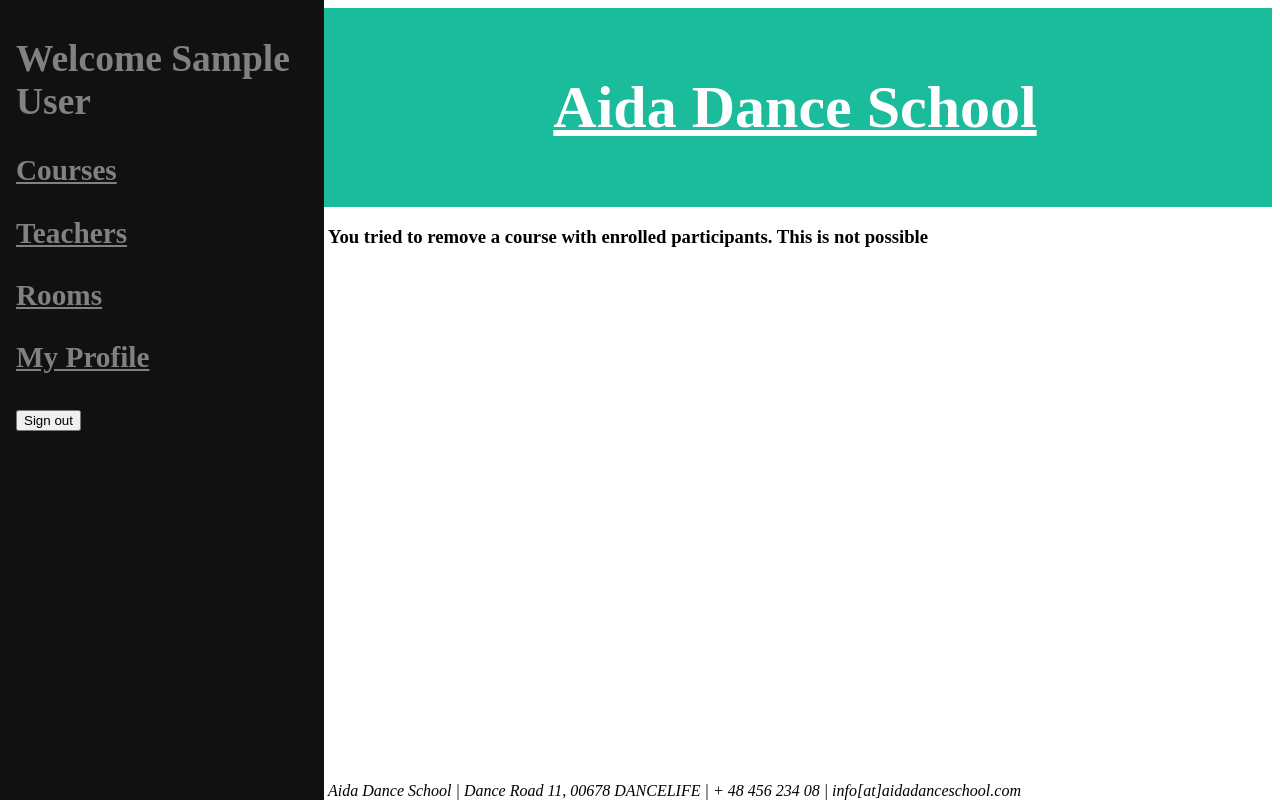
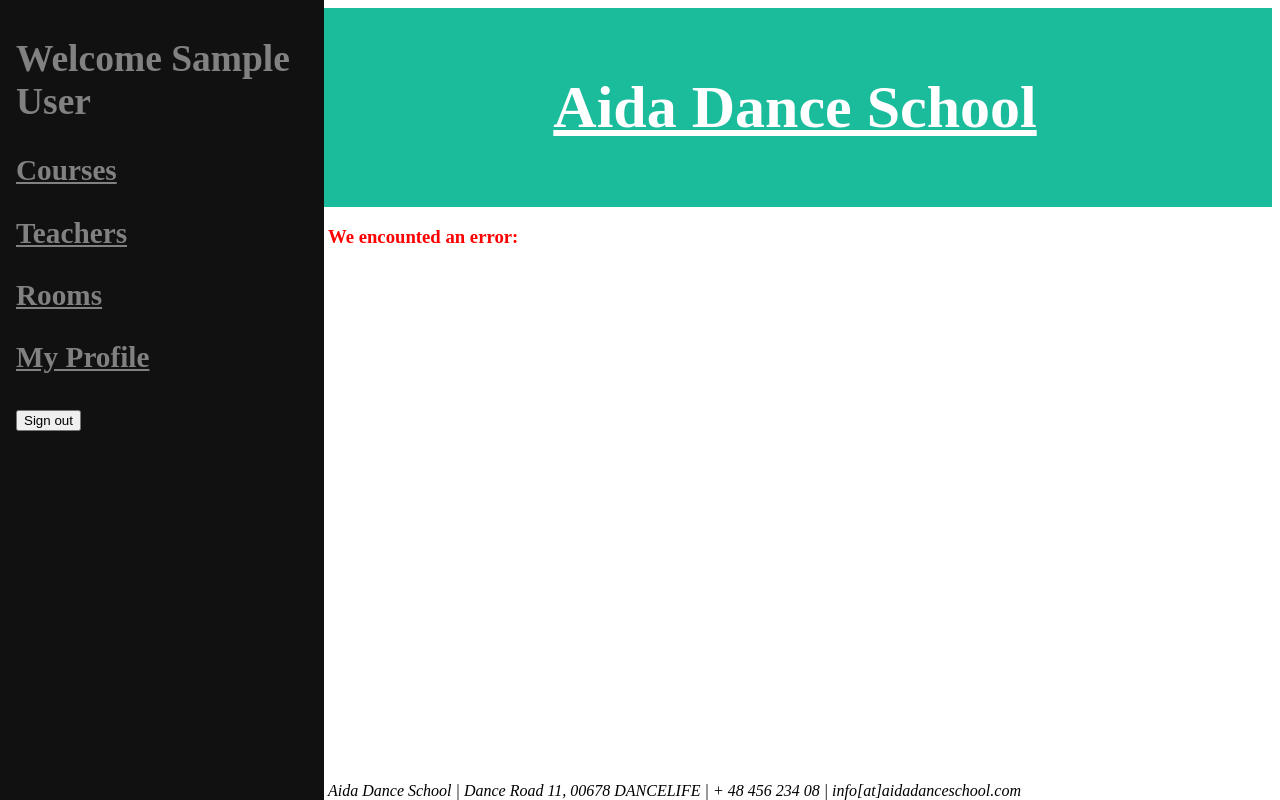
Before and after one commit to chpatola/flask_db, a Flask app: template templates/error.html in a window 1280 px wide. Run offline with Flask 2, Linux system fonts and the light colour scheme; the template is opened without the code that fills it, so the values that code supplies are empty; the visitor is signed in with stand-in values (Sample User, id 1).

Commit message:
Improved error catching

```diff
--- a/app.py
+++ b/app.py
@@ -1,5 +1,6 @@
 import os
 import sql_queries as queries
+import error_texts as errortext
 from flask import Flask
 from flask import redirect, render_template, request, session
 from flask_sqlalchemy import SQLAlchemy
@@ -47,13 +48,16 @@ def addcourse():
     room = request.form["room"]
 
     if session["usertype"] == 'admin':
-        sql = queries.add_course
-        db.session.execute(sql, {
-            "name": name, "startdate": startdate, "enddate": enddate, "time": time, "duration": duration, "occurances": occurances, "price": price, "teacher_id": teacher, "room_id": room})
-        db.session.commit()
-        return redirect("/")
+        try:
+            sql = queries.add_course
+            db.session.execute(sql, {
+                "name": name, "startdate": startdate, "enddate": enddate, "time": time, "duration": duration, "occurances": occurances, "price": price, "teacher_id": teacher, "room_id": room})
+            db.session.commit()
+            return redirect("/")
+        except:
+            return render_template("error.html", errortext=errortext.incorrect_input)
     else:
-        return redirect("/error")
+        return render_template("error.html",errortext=errortext.access_missing)
 
 
 @app.route("/addteacher", methods=["POST"])
@@ -64,13 +68,17 @@ def addteacher():
     email = request.form["email"]
     hourlysalary = request.form["hourlysalary"]
     if session["usertype"] == 'admin':
-        sql = queries.add_teacher
-        db.session.execute(sql, {"firstname": firstname, "lastname": lastname,
-                                "phone": phone, "email": email, "hourlysalary": hourlysalary})
-        db.session.commit()
-        return redirect("/teachers")
+        try:
+            sql = queries.add_teacher
+            db.session.execute(sql, {"firstname": firstname, "lastname": lastname,
+                                    "phone": phone, "email": email, "hourlysalary": hourlysalary})
+            db.session.commit()
+            return redirect("/teachers")
+        except:
+            return render_template("error.html",errortext=errortext.incorrect_input)
+
     else:
-        return redirect("/error")
+        return render_template("error.html",errortext=errortext.access_missing)
 
 @app.route("/adduser", methods=["POST"])
 def adduser():
@@ -82,16 +90,17 @@ def adduser():
     bornyear = request.form["bornyear"]
 
     hash_value = generate_password_hash(password)
-
-    session["firstname"] = firstname
-    session["username"] = username
-    session["usertype"] = 'student'
-    sql = queries.add_user
-    db.session.execute(sql, {"username": username, "password": hash_value, "firstname": firstname, "lastname": lastname,
-                             "phone": phone, "bornyear": bornyear, "usertype": "student", "removed": False})
-    db.session.commit()
-    return redirect("/")
-
+    try:
+        session["firstname"] = firstname
+        session["username"] = username
+        session["usertype"] = 'student'
+        sql = queries.add_user
+        db.session.execute(sql, {"username": username, "password": hash_value, "firstname": firstname, "lastname": lastname,
+                                "phone": phone, "bornyear": bornyear, "usertype": "student", "removed": False})
+        db.session.commit()
+        return redirect("/")
+    except:
+        return render_template("error",errortext=errortext.incorrect_input)
 
 @app.route("/disenrolcourse/<int:id>")
 def disenrolcourse(id):
@@ -101,39 +110,48 @@ def disenrolcourse(id):
         db.session.commit()
         return redirect("/")
     else:
-        return redirect("/error")
+        return render_template("error.html",errortext=errortext.access_missing)
 
 
 @app.route("/edituser", methods=["POST"])
 def edituser():
-    sql = queries.find_user
-    result = db.session.execute(sql, {"username": session["username"]})
-    user = result.fetchone()
+    if session["username"]:
+        sql = queries.find_user
+        result = db.session.execute(sql, {"username": session["username"]})
+        user = result.fetchone()
 
-    password = request.form["password"]
-    newpassword = request.form["newpassword"]
-    firstname = request.form["firstname"]
-    lastname = request.form["lastname"]
-    phone = request.form["phone"]
-    bornyear = request.form["bornyear"]
+        password = request.form["password"]
+        newpassword = request.form["newpassword"]
+        firstname = request.form["firstname"]
+        lastname = request.form["lastname"]
+        phone = request.form["phone"]
+        bornyear = request.form["bornyear"]
 
-    if check_password_hash(user.password, password):
-        if len(newpassword) > 3:
-            hash_value = generate_password_hash(newpassword)
-            sql = queries.edit_userpsw
-            db.session.execute(sql,
-                               {"username": session["username"], "firstname": firstname, "lastname": lastname, "phone": phone, "bornyear": bornyear, "newpassword": hash_value})
-            db.session.commit()
-            return redirect("/userprofile")
+        if check_password_hash(user.password, password):
+            if len(newpassword) > 3:
+                try:
+                    hash_value = generate_password_hash(newpassword)
+                    sql = queries.edit_userpsw
+                    db.session.execute(sql,
+                                    {"username": session["username"], "firstname": firstname, "lastname": lastname, "phone": phone, "bornyear": bornyear, "newpassword": hash_value})
+                    db.session.commit()
+                    return redirect("/userprofile")
+                except:
+                    return render_template("error.html", errortext=errortext.incorrect_input)
+            else:
+                try:
+                    sql = queries.edit_user
+                    print(sql)
+                    db.session.execute(sql, {"username": session["username"], "firstname": firstname,
+                                            "lastname": lastname, "phone": phone, "bornyear": bornyear})
+                    db.session.commit()
+                    return redirect("/userprofile")
+                except:
+                    return render_template("error.html", errortext=errortext.incorrect_input)
         else:
-            sql = queries.edit_user
-            print(sql)
-            db.session.execute(sql, {"username": session["username"], "firstname": firstname,
-                                     "lastname": lastname, "phone": phone, "bornyear": bornyear})
-            db.session.commit()
-            return redirect("/userprofile")
+            return render_template("error.html",errortext=errortext.login_error)
     else:
-        return redirect("/error")
+        return render_template("error.html",errortext=errortext.access_missing)
 
 
 @app.route("/enrolcourse/<int:id>")
@@ -143,7 +161,7 @@ def enrolcourse(id):
         sql, {"username": session["username"], "id": id})
     registrated = result.fetchone()
     if registrated[0] > 0:
-        return redirect("/error")
+        return render_template("error.html",errortext=errortext.already_registered)
     else:
         sql = queries.enrol_course
         db.session.execute(sql, {"username": session["username"], "id": id})
@@ -162,11 +180,6 @@ def enrolledstudents(id):
         return redirect("/")
 
 
-@app.route("/error")
-def error():
-    return render_template("error.html")
-
-
 @app.route("/login", methods=["POST"])
 def login():
     username = request.form["username"]
@@ -176,7 +189,7 @@ def login():
     result = db.session.execute(sql, {"username": username})
     user = result.fetchone()
     if not user:
-        return redirect("/error")
+        return render_template("error.html",errortext=errortext.login_error)
     else:
         hash_value = user.password
         # the latter is the plaintext version
@@ -187,7 +200,7 @@ def login():
             session["usertype"] = user.usertype  # here we set the session info
             return redirect("/")
         else:
-            return redirect("/error")
+            return render_template("error.html",errortext=errortext.login_error)
 
 
 @app.route("/logout", methods=["POST", "GET"])
@@ -210,14 +223,14 @@ def registercourse():
         rooms = result_rooms.fetchall()
         return render_template("registercourse.html", rooms=rooms, teachers=teachers)
     else:
-        return redirect("/")
+        return render_template("error.html",errortext=errortext.access_missing)
 
 @app.route("/registerteacher",methods=["POST"])
 def registerteacher():
     if session["usertype"] == 'admin':
         return render_template("registerteacher.html")
     else:
-        return redirect("/error")
+        return render_template("error.html",errortext=errortext.access_missing)
 
 
 @app.route("/registeruser", methods=["POST"])
@@ -232,31 +245,33 @@ def removecourse(id):
         result = db.session.execute(sql, {"id": id})
         enrolled_users = result.fetchall()
         if len(enrolled_users) > 0:
-            return redirect("/error")
+            return render_template("error.html",errortext=errortext.course_has_students)
         else:
             sql = queries.remove_course
             db.session.execute(sql, {"id": id})
             db.session.commit()
             return redirect("/")
     else:
-        return redirect("/error")
+        return render_template("error.html",errortext=errortext.access_missing)
 
 
 
 @app.route("/removeuser")
 def removeuser():
-    sql_users_courses = queries.check_users_courses
-    result_users_course = db.session.execute(
-        sql_users_courses, {"username": session["username"]})
-    users_courses = result_users_course.fetchone()
-    if users_courses[0] > 0:
-        return redirect("/error")
+    if session["username"]:
+        sql_users_courses = queries.check_users_courses
+        result_users_course = db.session.execute(
+            sql_users_courses, {"username": session["username"]})
+        users_courses = result_users_course.fetchone()
+        if users_courses[0] > 0:
+            return render_template("error.html",errortext=errortext.account_remove_error)
+        else:
+            sql_remove = queries.remove_user
+            db.session.execute(sql_remove, {"username": session["username"]})
+            db.session.commit()
+            return redirect("/logout")
     else:
-        sql_remove = queries.remove_user
-        db.session.execute(sql_remove, {"username": session["username"]})
-        db.session.commit()
-        return redirect("/logout")
-
+        return render_template("error.html",errortext=errortext.access_missing)
 
 @app.route("/rooms")
 def rooms():
@@ -266,7 +281,7 @@ def rooms():
         rooms = result.fetchall()
         return render_template("rooms.html", rooms=rooms)
     else:
-        return redirect("/error")
+        return render_template("error.html",errortext=errortext.access_missing)
 
 @app.route("/teachers")
 def teachers():
@@ -276,12 +291,14 @@ def teachers():
         teachers = result.fetchall()
         return render_template("teachers.html", teachers=teachers)
     else:
-        return redirect("/error")
+        return render_template("error.html",errortext=errortext.access_missing)
 
 @app.route("/userprofile")
 def userprofile():
-    sql = queries.userdata
-    result = db.session.execute(sql, {"username": session["username"]})
-    userdata = result.fetchone()
-    print(userdata)
-    return render_template("userprofile.html", userdata=userdata)
+    if session["username"]:
+        sql = queries.userdata
+        result = db.session.execute(sql, {"username": session["username"]})
+        userdata = result.fetchone()
+        return render_template("userprofile.html", userdata=userdata)
+    else:
+        return render_template("error.html",errortext=errortext.access_missing)
--- a/static/style.css
+++ b/static/style.css
@@ -52,6 +52,10 @@
   background-color: white;
 }
 
+.error{
+  color: red;
+}
+
 /* Style footer content */
 .footer {
     margin-left: 310px; /* Same as the width of the sidebar */
--- a/templates/error.html
+++ b/templates/error.html
@@ -2,18 +2,6 @@
 
 {% block title %}Error{% endblock %}
 {% block content %}
-
-{% if session.usertype == 'student'%}
-    <h3>We encounted an error. Possible reasons:</h3>
-    <ul>
-        <li>You tried to register to a course you are already regsitered for </li>
-        <li>You tried to remove your account while being enrolled to an ongoing or upcoming course. Please remove the course registration before you can delete your account</li>
-        <li>You tried to visit a page you do not have access to</li>
-    </ul>
-{% elif session.usertype == 'admin'%}
-    <h3>You tried to remove a course with enrolled participants. This is not possible</h3>
-{% else %}
-    <h3>You entered an incorecct username or password, please try again.</h3>
-{% endif %}
-
+    <div class="error"><h3>We encounted an error:</h3></div>
+    <p>{{errortext}}</p>
 {% endblock %}
```
Also changed, not shown: error_texts.py (added, +7 -0 lines).
